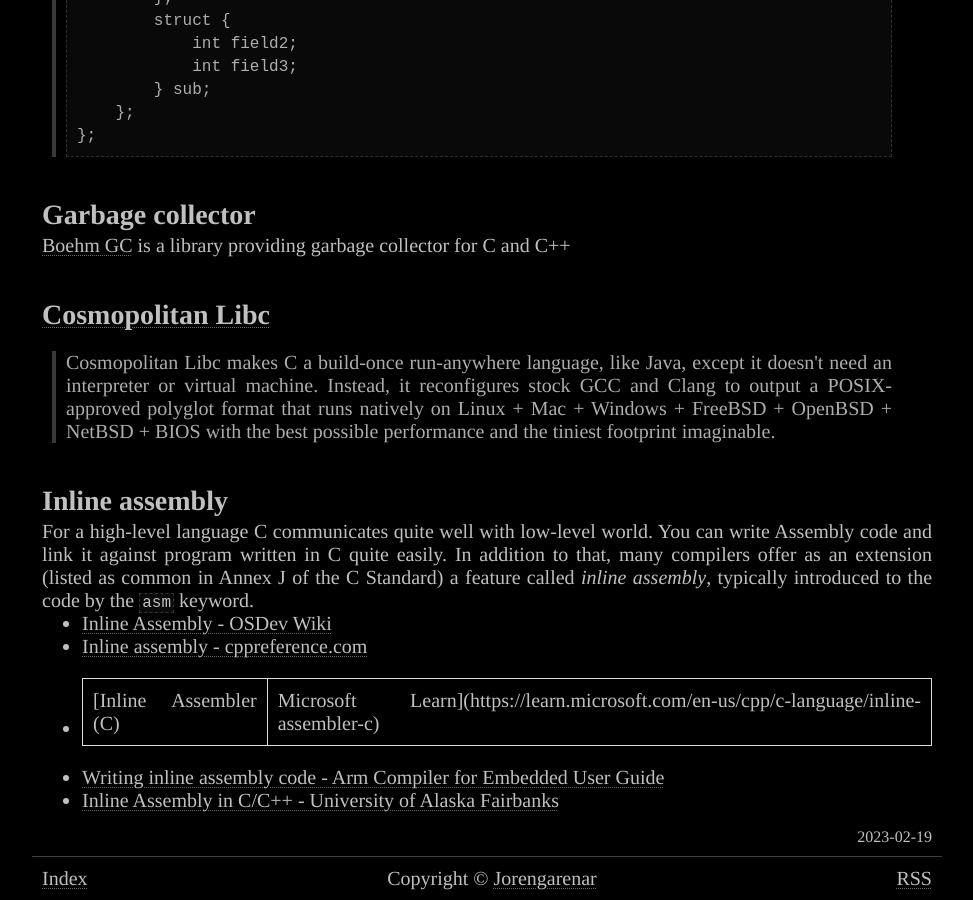
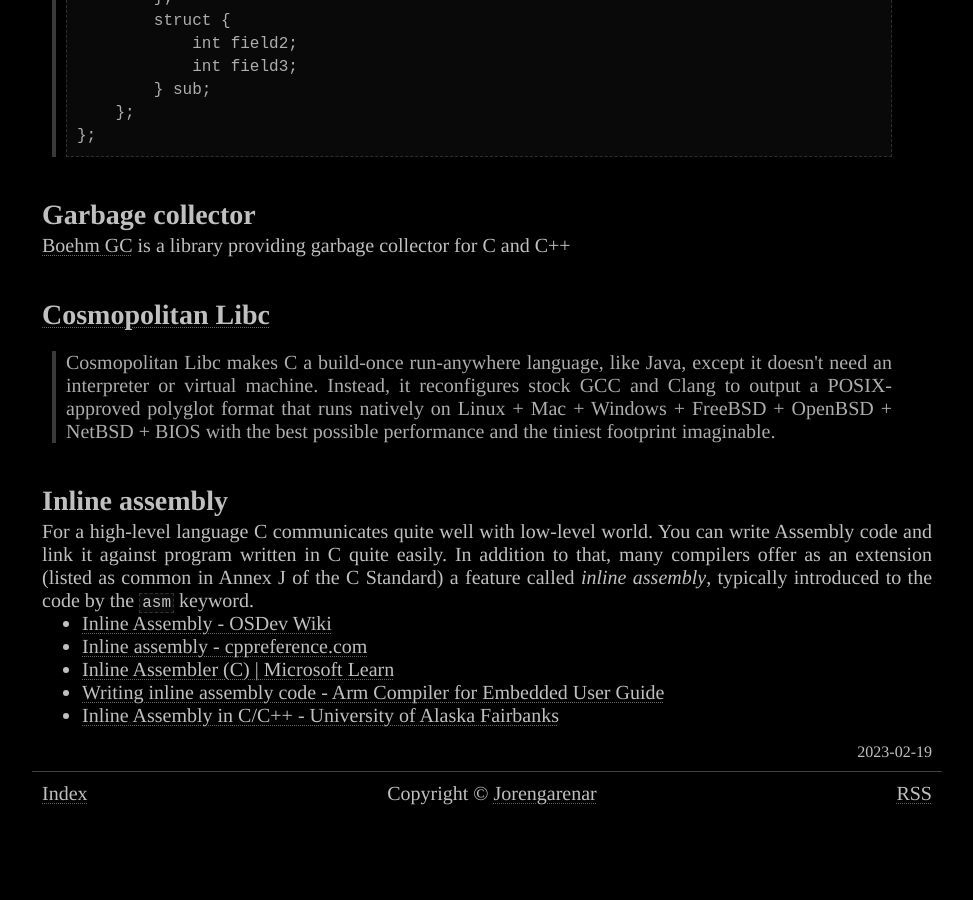
Before and after one commit to Jorenar/blog, a Jekyll site: the page built from _posts/2023-02-19-less-known-c.md, in a window 1280 px wide and 900 px high, scrolled down 15411 px. Shown: the whole window, without its empty margins (153-1126 px from the left). Built offline with Jekyll 4.4.1, drawn with Linux system fonts in a browser that asks for light colours; after the commit the page ends 16226 px from its top, so only the background shows below that; some of the changed text lies outside the part shown.

````diff
--- a/_posts/2023-02-19-less-known-c.md
+++ b/_posts/2023-02-19-less-known-c.md
@@ -523,7 +523,7 @@ int main()
 }
 ```
 
-## Flat Initializer Lists
+## Flat initializer lists
 
 ```
 int arr[3][3] = { 1, 2, 3, 4, 5, 6, 7, 8, 9 };
@@ -740,6 +740,6 @@ introduced to the code by the `asm` keyword.
 
 * [Inline Assembly - OSDev Wiki](https://wiki.osdev.org/Inline_assembly)
 * [Inline assembly - cppreference.com](https://en.cppreference.com/w/c/language/asm)
-* [Inline Assembler (C) | Microsoft Learn](https://learn.microsoft.com/en-us/cpp/c-language/inline-assembler-c)
+* [Inline Assembler (C) \| Microsoft Learn](https://learn.microsoft.com/en-us/cpp/c-language/inline-assembler-c)
 * [Writing inline assembly code - Arm Compiler for Embedded User Guide](https://developer.arm.com/documentation/100748/0619/Using-Assembly-and-Intrinsics-in-C-or-C---Code/Writing-inline-assembly-code)
 * [Inline Assembly in C/C++ - University of Alaska Fairbanks](https://www.cs.uaf.edu/courses/cs301/2014-fall/notes/inline-assembly/)
````
